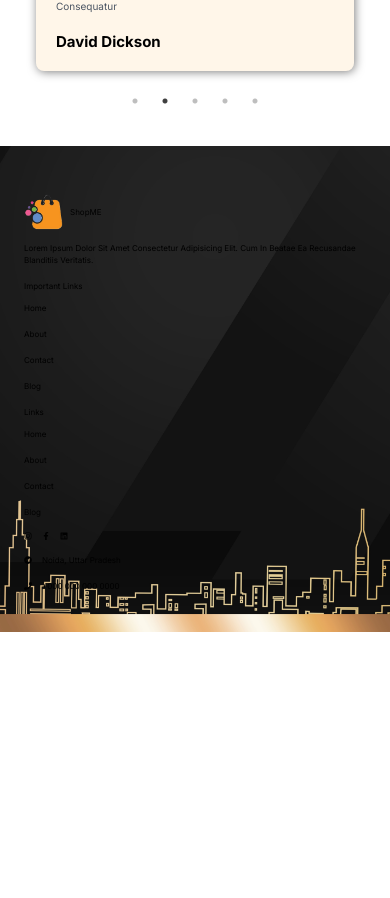
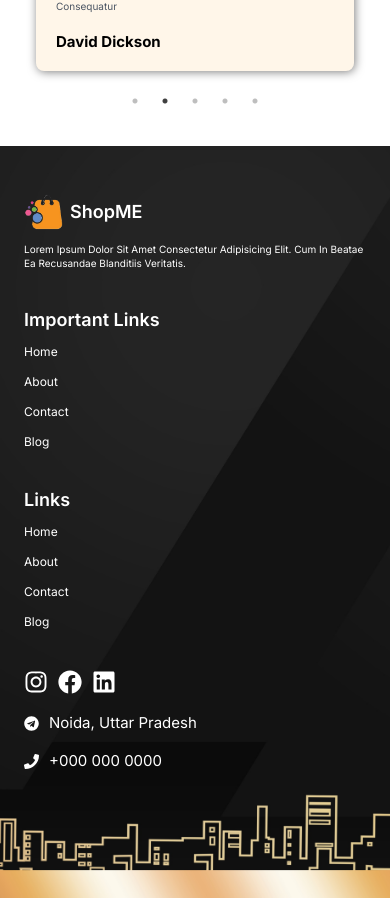
Before and after one commit to Jo-shua09/shop-me-commerce, a React (Vite) app: page / in a window 390 px wide. Shown: the part 6473-7371 px from the top of the page. Before the commit the page ends 7105 px from the top, so only its background shows below. Built offline with nearby package versions, Linux system fonts and the light colour scheme.

Commit message:
commit 18

```diff
--- a/src/components/BestProducts.jsx
+++ b/src/components/BestProducts.jsx
@@ -7,13 +7,13 @@ const BestProducts = () => {
     <div className="pt-10 pb-10 md:pt-20 dark:text-white dark:bg-gray-900 sm:pt-20 gap-y-6">
       <div className="container flex flex-col justify-start">
         <div className="flex flex-col text-left gap-y-1">
-          <h3 data-aos="fade-right" className="text-xl font-semibold normal-case text-primary">
+          <h3 data-aos-once="true" data-aos="fade-right" className="text-xl font-semibold normal-case text-primary">
             Top Selling Products for you
           </h3>
-          <h1 data-aos="fade-right" className="text-6xl font-bold">
+          <h1 data-aos-once="true" data-aos="fade-right" className="text-6xl font-bold">
             Best Products
           </h1>
-          <p data-aos="fade-right" className="text-xl text-gray-400 normal-case">
+          <p data-aos-once="true" data-aos="fade-right" className="text-xl text-gray-400 normal-case">
             Lorem ipsum dolor sit amet consectetur, adipisicing elit. Sit asperiores modi Sit asperiores modi
           </p>
         </div>
@@ -22,6 +22,7 @@ const BestProducts = () => {
       <div className="w-full grid lg:gap-x-56 md:gap-x-40 md:gap-y-5 gap-y-7 lg:grid-cols-3 md:grid-cols-2 sm:grid-cols-1 grid-cols-1 container">
         {BestProduct.map((data) => (
           <div
+            data-aos-once="true"
             data-aos="zoom-in"
             data-aos-delay={data.aosDelay}
             key={data.id}
--- a/src/components/Footer.jsx
+++ b/src/components/Footer.jsx
@@ -1,66 +1,66 @@
 import React from "react";
 import { assets } from "../assets/assets";
-import { FaFacebookF, FaInstagram, FaLinkedin, FaPhone, FaTelegram } from "react-icons/fa";
+import { FaFacebook, FaInstagram, FaLinkedin, FaPhone, FaTelegram } from "react-icons/fa";
 
 const Footer = () => {
   return (
     <div>
       <div className=" w-full bg-cover h-full bg-center bg-no-repeat" style={{ backgroundImage: `url('footer-pattern.jpg')` }}>
-        <div className="container pt-24 pb-20 items-center grid lg:grid-cols-4 md:grid-cols-3 sm:grid-cols-2 grid-cols-1 w-full justify-between gap-x-32 gap-y-7 ">
+        <div className="container pt-24 items-start grid lg:grid-cols-4 md:grid-cols-3 sm:grid-cols-2 text-white grid-cols-1 pb-64 w-full justify-between gap-x-32 gap-y-20 ">
           <div className="flex flex-col gap-y-6">
             <div className=" flex gap-x-3 items-center">
-              <img src={assets.logo} alt="" className="w-[5rem]" /> <span>shopME</span>
+              <img src={assets.logo} alt="" className="w-[5rem]" /> <span className="text-4xl font-semibold">shopME</span>
             </div>
-            <p className="">Lorem ipsum dolor sit amet consectetur adipisicing elit. Cum in beatae ea recusandae blanditiis veritatis.</p>
+            <p className="text-xl">Lorem ipsum dolor sit amet consectetur adipisicing elit. Cum in beatae ea recusandae blanditiis veritatis.</p>
           </div>
-          <div className="flex flex-col gap-y-5">
-            <h3 className="">Important Links</h3>
+          <div className="flex flex-col gap-y-7">
+            <h3 className="text-4xl font-semibold">Important Links</h3>
             <div className=" flex flex-col gap-y-7">
-              <a href="" className="">
+              <a href="" className="text-2xl">
                 home
               </a>
-              <a href="" className="">
+              <a href="" className="text-2xl">
                 about
               </a>
-              <a href="" className="">
+              <a href="" className="text-2xl">
                 contact
               </a>
-              <a href="" className="">
+              <a href="" className="text-2xl">
                 blog
               </a>
             </div>
           </div>
 
-          <div className="flex flex-col gap-y-5">
-            <h3 className="">Links</h3>
+          <div className="flex flex-col gap-y-7">
+            <h3 className="text-4xl font-semibold">Links</h3>
             <div className=" flex flex-col gap-y-7">
-              <a href="" className="">
+              <a href="" className="text-2xl hover:text-primary">
                 home
               </a>
-              <a href="" className="">
+              <a href="" className="text-2xl hover:text-primary">
                 about
               </a>
-              <a href="" className="">
+              <a href="" className="text-2xl hover:text-primary">
                 contact
               </a>
-              <a href="" className="">
+              <a href="" className="text-2xl hover:text-primary">
                 blog
               </a>
             </div>
           </div>
 
-          <div className=" flex gap-y-7 flex-col">
+          <div className=" flex gap-y-10 flex-col">
             <div className="flex gap-x-5">
-              <FaInstagram />
-              <FaFacebookF />
-              <FaLinkedin />
+              <FaInstagram className="text-5xl" />
+              <FaFacebook className="text-5xl" />
+              <FaLinkedin className="text-5xl" />
             </div>
             <div className="flex gap-x-5 items-center">
-              <FaTelegram /> <p className="">Noida, Uttar Pradesh</p>
+              <FaTelegram className="text-3xl" /> <p className="text-3xl font-normal">Noida, Uttar Pradesh</p>
             </div>
             <div className="flex gap-x-5 items-center">
-              <FaPhone />
-              <p>+000 000 000 0000</p>
+              <FaPhone className="text-3xl" />
+              <p className="text-3xl font-normal">+000 000 0000</p>
             </div>
           </div>
         </div>
--- a/src/components/Newsletter.jsx
+++ b/src/components/Newsletter.jsx
@@ -5,10 +5,10 @@ const Newsletter = () => {
     <div className="">
       <div className=" w-full bg-cover bg-center bg-no-repeat" style={{ backgroundImage: `url('orange-pattern.jpg')` }}>
         <div className=" mx-auto p-16 flex flex-col justify-center backdrop-blur-sm items-center gap-y-6 w-full">
-          <p data-aos="fade-up" className="sm:text-6xl text-4xl whitespace-nowrap text-white font-semibold">
+          <p data-aos="fade-up" data-aos-once="true" className="sm:text-6xl text-4xl whitespace-nowrap text-white font-semibold">
             Get Notified About New Products
           </p>
-          <div data-aos="fade-up" className="w-full">
+          <div data-aos="fade-up" data-aos-once="true" className="w-full">
             <input
               type="text"
               name="email"
--- a/src/components/Products.jsx
+++ b/src/components/Products.jsx
@@ -7,13 +7,13 @@ const Products = () => {
     <div className="pt-16 pb-10 dark:text-white dark:bg-gray-900 sm:pt-20 gap-y-6">
       <div className="container flex flex-col items-center justify-center">
         <div className="flex flex-col items-center text-center gap-y-1">
-          <h3 data-aos="fade-up" className="text-xl font-semibold normal-case text-primary">
+          <h3 data-aos="fade-up" data-aos-once="true" className="text-xl font-semibold normal-case text-primary">
             Top Selling Products for you
           </h3>
-          <h1 data-aos="fade-up" className="text-6xl font-bold">
+          <h1 data-aos="fade-up" data-aos-once="true" className="text-6xl font-bold">
             Products
           </h1>
-          <p data-aos="fade-up" className="text-xl text-gray-400 normal-case">
+          <p data-aos="fade-up" data-aos-once="true" className="text-xl text-gray-400 normal-case">
             Lorem ipsum dolor sit amet consectetur, adipisicing elit. Sit asperiores modi Sit asperiores modi
           </p>
         </div>
@@ -22,6 +22,7 @@ const Products = () => {
           {ProductData.map((data) => (
             <div
               data-aos="fade-up"
+              data-aos-once="true"
               data-aos-delay={data.aosDelay}
               key={data.id}
               className="flex flex-col items-center p-4 pb-8 duration-300 border rounded-lg shadow-sm cursor-pointer dark:border-none dark:shadow-2xl group hover:shadow-2xl"
--- a/src/components/Testimonials.jsx
+++ b/src/components/Testimonials.jsx
@@ -13,6 +13,7 @@ const Testimonials = () => {
     slidesToScroll: 1,
     autoplay: true,
     autoplaySpeed: 4000,
+    arrow: "false",
     cssEase: "ease-in-out",
     responsive: [
       {
@@ -46,13 +47,13 @@ const Testimonials = () => {
     <div className="pt-16 pb-10 dark:text-white dark:bg-gray-900 sm:pt-20 gap-y-6">
       <div className="container flex flex-col items-center justify-center">
         <div className="flex flex-col items-center text-center gap-y-1">
-          <h3 data-aos="fade-up" className="text-xl font-semibold normal-case text-primary">
+          <h3 data-aos="fade-up" data-aos-once="true" className="text-xl font-semibold normal-case text-primary">
             What our customers are saying
           </h3>
-          <h1 data-aos="fade-up" className="text-6xl font-bold">
+          <h1 data-aos="fade-up" data-aos-once="true" className="text-6xl font-bold">
             Testimonials
           </h1>
-          <p data-aos="fade-up" className="text-xl text-gray-400 normal-case">
+          <p data-aos="fade-up" data-aos-once="true" className="text-xl text-gray-400 normal-case">
             Lorem ipsum dolor sit amet consectetur, adipisicing elit. Sit asperiores modi Sit asperiores modi
           </p>
         </div>
@@ -61,7 +62,7 @@ const Testimonials = () => {
       <div className=" container mt-16 sm:mt-20 mb-20 w-full">
         <Slider {...settings}>
           {Testimonial.map((data) => (
-            <div data-aos="fade-right" key={data.id} className="p-6 overflow-hidden">
+            <div data-aos="fade-right" data-aos-once="true" key={data.id} className="p-6 overflow-hidden">
               <div className="flex flex-col pt-10 pb-10 dark:bg-gray-800 gap-y-5 shadow-[1px_1px_10px_rgba(0,0,0,0.5)] items-start bg-primary/10 p-10 rounded-2xl w-full h-full">
                 <img src={data.img} alt="" className="w-28 h-28 rounded-full object-cover" />
                 <p className="text-xl text-gray-600 pt-10 pb-5">{data.text}</p>
```
Also changed, not shown: src/components/Banner.jsx (+6 -6 lines).
